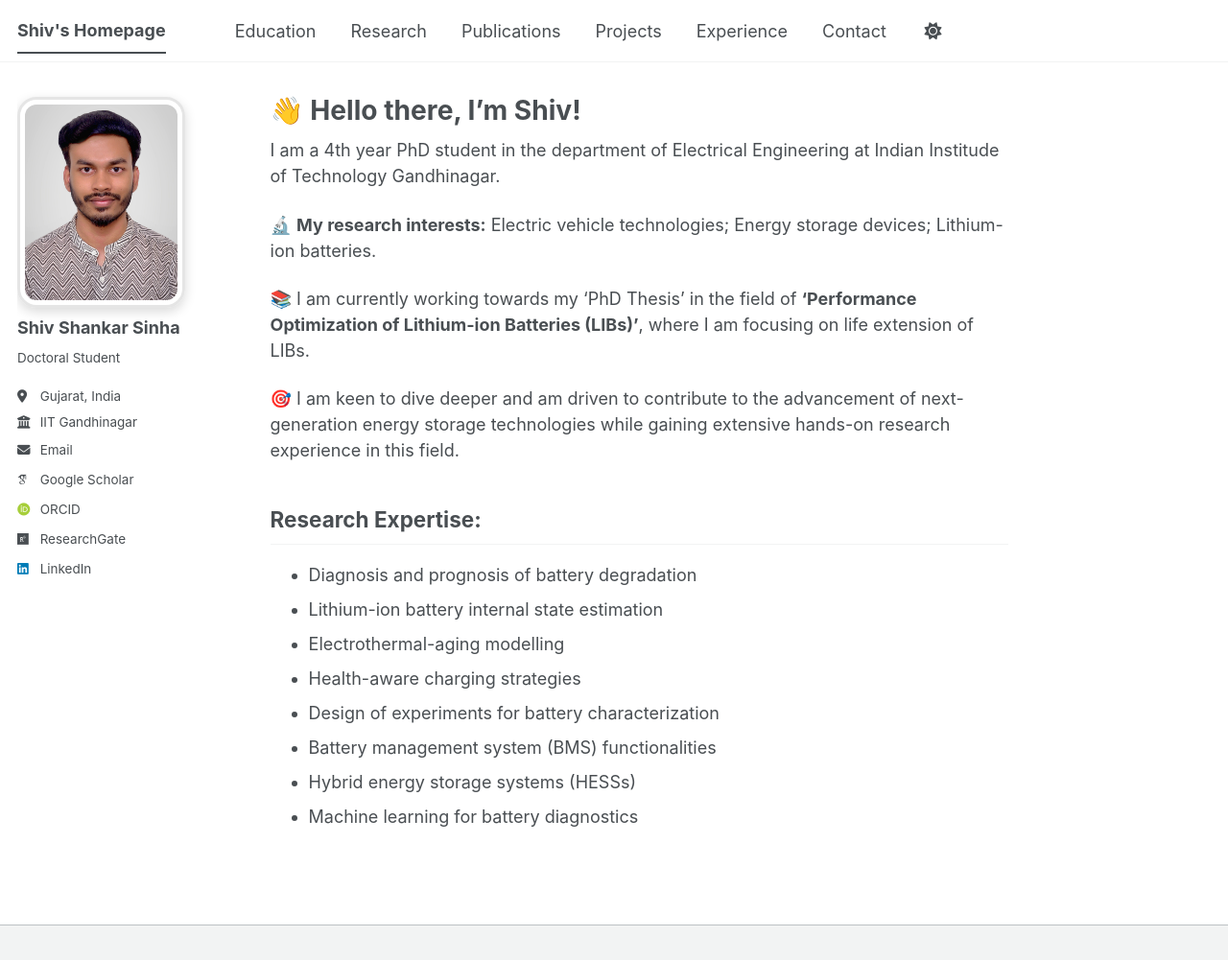
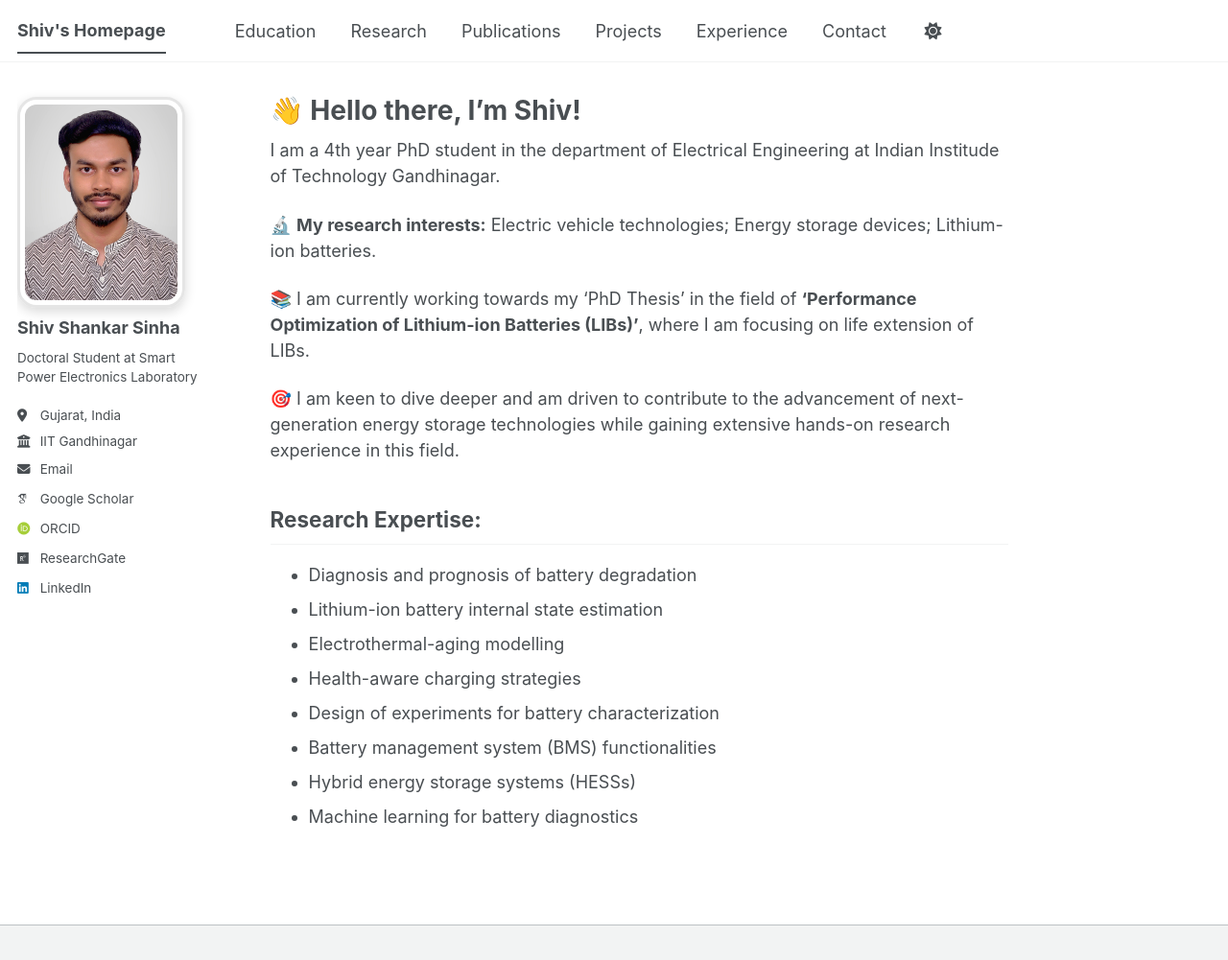
Before and after one commit to shivshankar-sinha/shivshankar-sinha.github.io, a Jekyll site: the page built from _pages/about.md, in a window 1280 px wide and 1001 px high. Shown: the whole window at 96% size. Built offline with Jekyll 4.4.1, drawn with Linux system fonts in a browser that asks for light colours; some web fonts are replaced; a script bundle is joined from its source files by our own code; library files that are not in the unit come from our copies.

Commit message:
Update _config.yml

```diff
--- a/_config.yml
+++ b/_config.yml
@@ -25,7 +25,7 @@ author:
   avatar           : "https://shivshankar-sinha.github.io/images/profile.jpg"
   name             : "Shiv Shankar Sinha"
   pronouns         : # example: "she/her"
-  bio              : "Doctoral Student"
+  bio              : "Doctoral Student at Smart Power Electronics Laboratory"
   location         : "Gujarat, India"
   employer         : "IIT Gandhinagar"
   uri              : # URL
```
